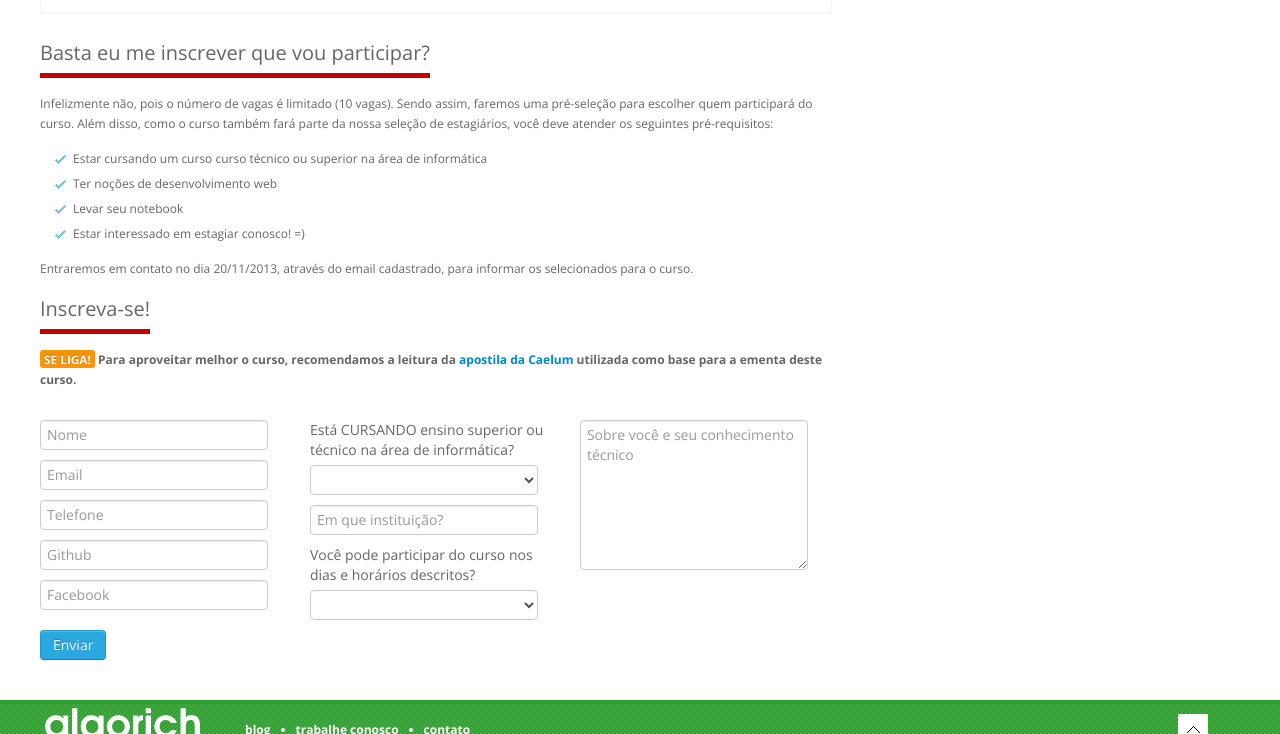
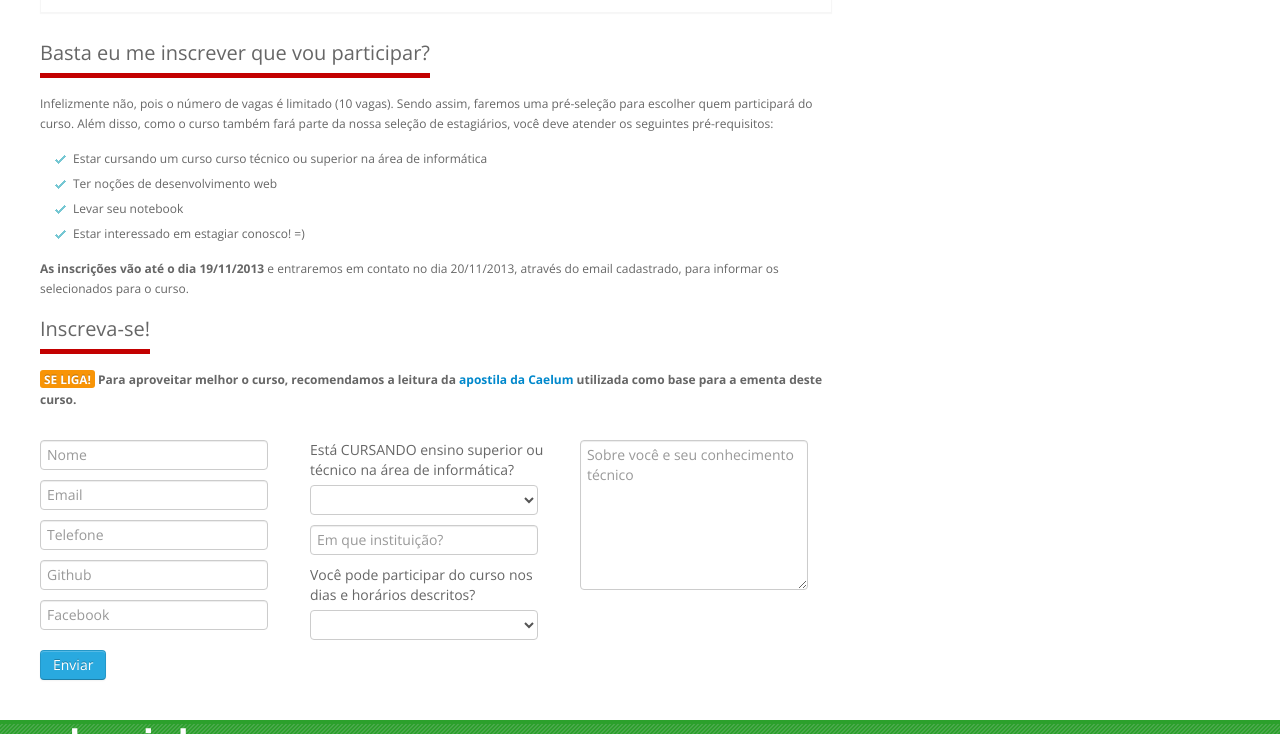
Before and after one commit to algorich/site2.0, a Jekyll site: the page built from curso-rails.html, in a window 1280 px wide and 900 px high, scrolled down 1201 px, cut to the strip 0-734 px from the top of the window. Built offline with Jekyll 4.4.1, drawn with Linux system fonts in a browser that asks for light colours; some web fonts are replaced.

Commit message:
ajustada alguns dados dos curso rails

```diff
--- a/curso-rails.html
+++ b/curso-rails.html
@@ -316,7 +316,7 @@ id: cursos
           <li>Estar interessado em estagiar conosco! =)</li>
         </ul>
 
-        <p>Entraremos em contato no dia 20/11/2013, através do email cadastrado, para informar os selecionados para o curso.</p>
+        <p><strong>As inscrições vão até o dia 19/11/2013</strong> e entraremos em contato no dia 20/11/2013, através do email cadastrado, para informar os selecionados para o curso.</p>
 
         <div class="title"><h2>Inscreva-se!</h2></div>
 
```
